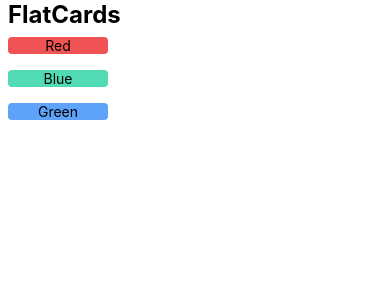
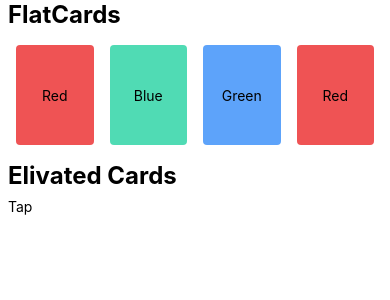
Before and after one commit to nevinsebastian/Tut, a React Native app: screen / in a window 390 px wide. Shown: the top 300 px of the page. Built offline with nearby package versions, Linux system fonts and the light colour scheme.

Commit message:
flat cards styled

```diff
--- a/App.tsx
+++ b/App.tsx
@@ -1,14 +1,16 @@
-import { View, Text, ScrollView } from 'react-native'
+import { View, Text, ScrollView, SafeAreaView } from 'react-native'
 import React from 'react'
 import FlatCards from './components/FlatCards'
+import ElivatedCards from './components/ElivatedCards'
 
 const App = () => {
   return (
+    <SafeAreaView>
     <ScrollView>
-    <View>
       <FlatCards/>
-    </View>
+    <ElivatedCards/>
     </ScrollView>
+    </SafeAreaView>
   )
 }
 
--- /dev/null
+++ b/components/ElivatedCards.tsx
@@ -0,0 +1,32 @@
+import { ScrollView, StyleSheet, Text, View } from 'react-native'
+import React from 'react'
+
+export default function ElivatedCards() {
+  return (
+    <View>
+      <Text style={styles.headingText}>Elivated Cards</Text>
+      <ScrollView style={styles.container}>
+          <View>
+              <Text style={[styles.card, styles.cardElivated]}>
+                  Tap
+              </Text>
+          </View>
+      </ScrollView>
+    </View>
+  )
+}
+
+const styles = StyleSheet.create({
+    headingText:{
+        fontSize:24,
+        fontWeight:'bold',
+        paddingHorizontal:8
+    },
+    card:{},
+    cardElivated:{},
+    container:{
+        flex:1,
+        flexDirection:'row',
+        padding:8
+      },
+})
--- a/components/FlatCards.tsx
+++ b/components/FlatCards.tsx
@@ -14,6 +14,9 @@ export default function FlatCards() {
           </View><View style={[styles.card,styles.card3]}>
             <Text>Green</Text>
           </View>
+          <View style={[styles.card,styles.card1]}>
+            <Text>Red</Text>
+          </View>
         </View>
     </View>
   )
@@ -25,7 +28,11 @@ const styles = StyleSheet.create({
         fontWeight:'bold',
         paddingHorizontal:8
     },
-    container:{},
+    container:{
+      flex:1,
+      flexDirection:'row',
+      padding:8
+    },
     card:{
       flex:1,
       justifyContent:'center',
```
